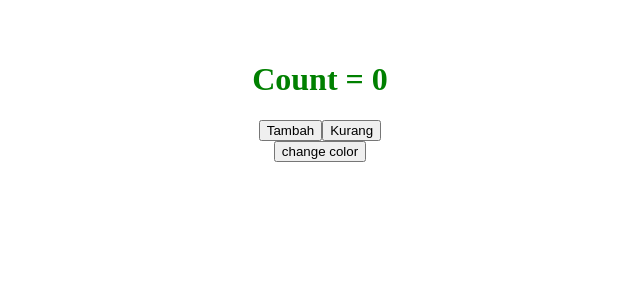
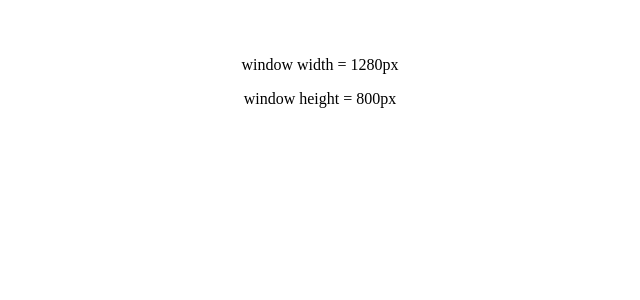
Before and after one commit to Alpharii/to-do-list-react, a React (Vite) app: page / in a window 1280 px wide. Shown: the top 300 px of the page, without its empty margins (320-960 px from the left). Built offline with nearby package versions, Linux system fonts and the light colour scheme.

Commit message:
belajar use effect react

```diff
--- /dev/null
+++ b/src/belajar/useEffect/SizeListener.jsx
@@ -0,0 +1,33 @@
+import React, { useEffect, useState } from 'react'
+
+export const SizeListener = () => {
+    const [width, setWidth] = useState(window.innerWidth)
+    const [height, setHeight] = useState(window.innerHeight)
+
+    useEffect(() =>{
+        window.addEventListener("resize", handleSize)
+        console.log('Event Added')
+        return () => {
+            window.removeEventListener("resize", handleSize)
+            console.log('Event Removed')
+        }
+    },[])
+
+    useEffect(() =>{
+        document.title = `Size = ${height} x ${width}`
+    }, [width,height])
+
+    function handleSize (){
+        setWidth(window.innerWidth)
+        setHeight(window.innerHeight)
+    }
+
+    return (
+    <div>
+        <p>window width = {width}px</p>
+        <p>window height = {height}px</p>
+    </div>
+  )
+}
+
+export default SizeListener
--- a/src/main.jsx
+++ b/src/main.jsx
@@ -2,9 +2,10 @@ import React from 'react'
 import ReactDOM from 'react-dom/client'
 import CountUseEffect from './belajar/useEffect/CountUseEffect.jsx'
 import Belajar from './belajar/useEffect/belajar.jsx'
+import SizeListener from './belajar/useEffect/SizeListener.jsx'
 
 ReactDOM.createRoot(document.getElementById('root')).render(
   <React.StrictMode>
-    <Belajar/>
+    <SizeListener/>
   </React.StrictMode>,
 )
```
